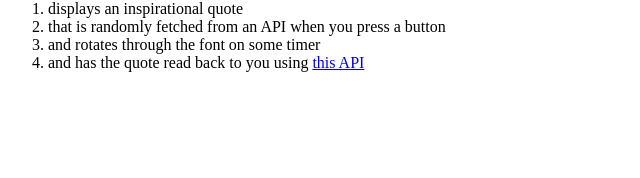
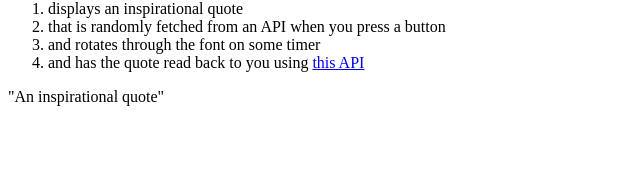
Before and after one commit to Benatovich/react-practice-sandbox, a React app: page /quote in a window 1280 px wide. Shown: the part 106-284 px from the top of the page, without its empty margins (0-640 px from the left). Built offline with nearby package versions, Linux system fonts and the light colour scheme.

Commit message:
quote page now displays an inspirational quote

```diff
--- /dev/null
+++ b/src/components/Quote/QuoteGenerator.jsx
@@ -0,0 +1,7 @@
+import React from 'react'
+
+export default function QuoteGenerator() {
+  return (
+    <div>"An inspirational quote"</div>
+  )
+}
--- a/src/views/Quote/Quote.jsx
+++ b/src/views/Quote/Quote.jsx
@@ -1,4 +1,5 @@
 import React from 'react'
+import QuoteGenerator from '../../components/Quote/QuoteGenerator'
 
 export default function Quote() {
   return (
@@ -12,6 +13,7 @@ export default function Quote() {
           <li>and has the quote read back to you using <a href="https://developer.mozilla.org/en-US/docs/Web/API/Web_Speech_API/Using_the_Web_Speech_API#Speech_synthesis">this API</a></li>
         </ol>
       </div>
+      <QuoteGenerator />
     </>
   )
 }
```
